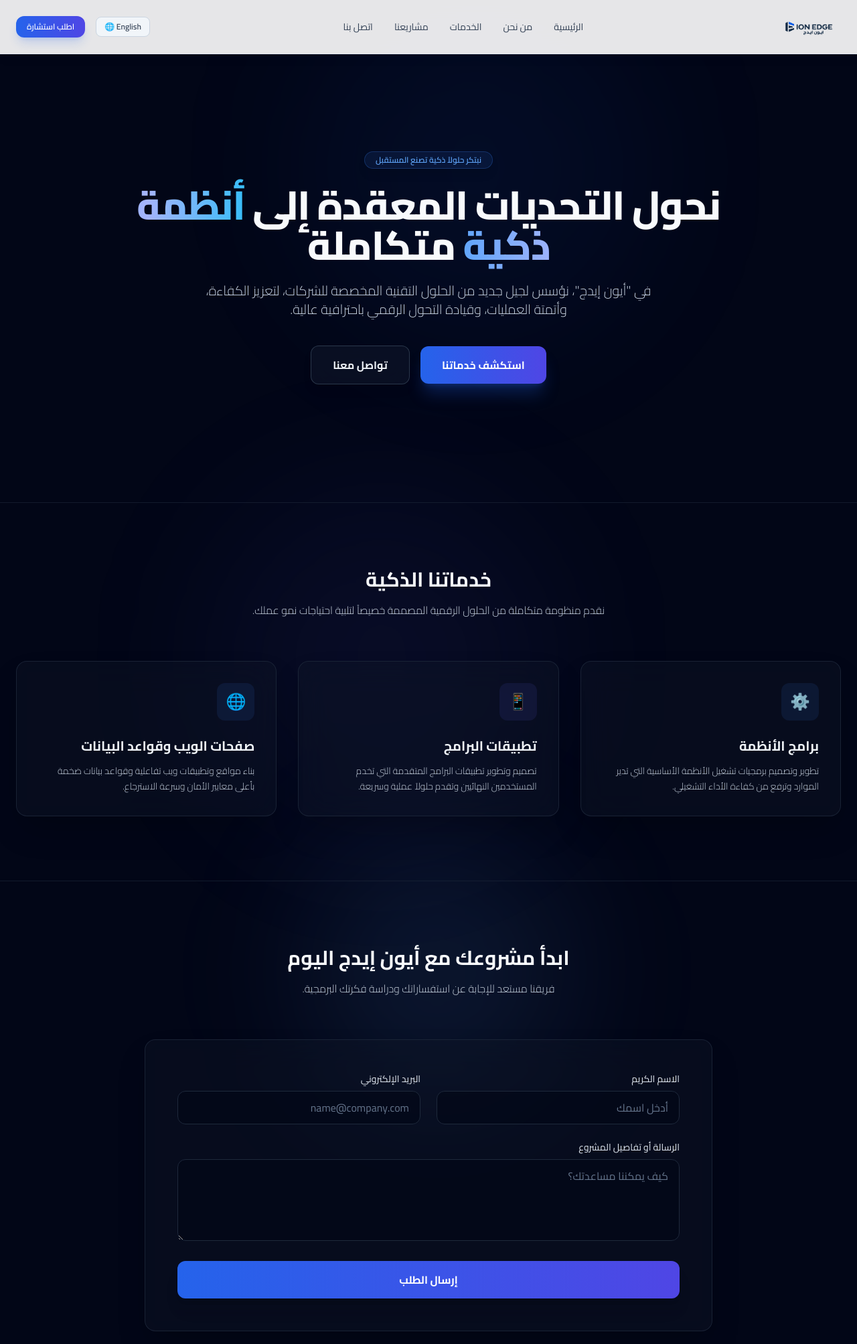
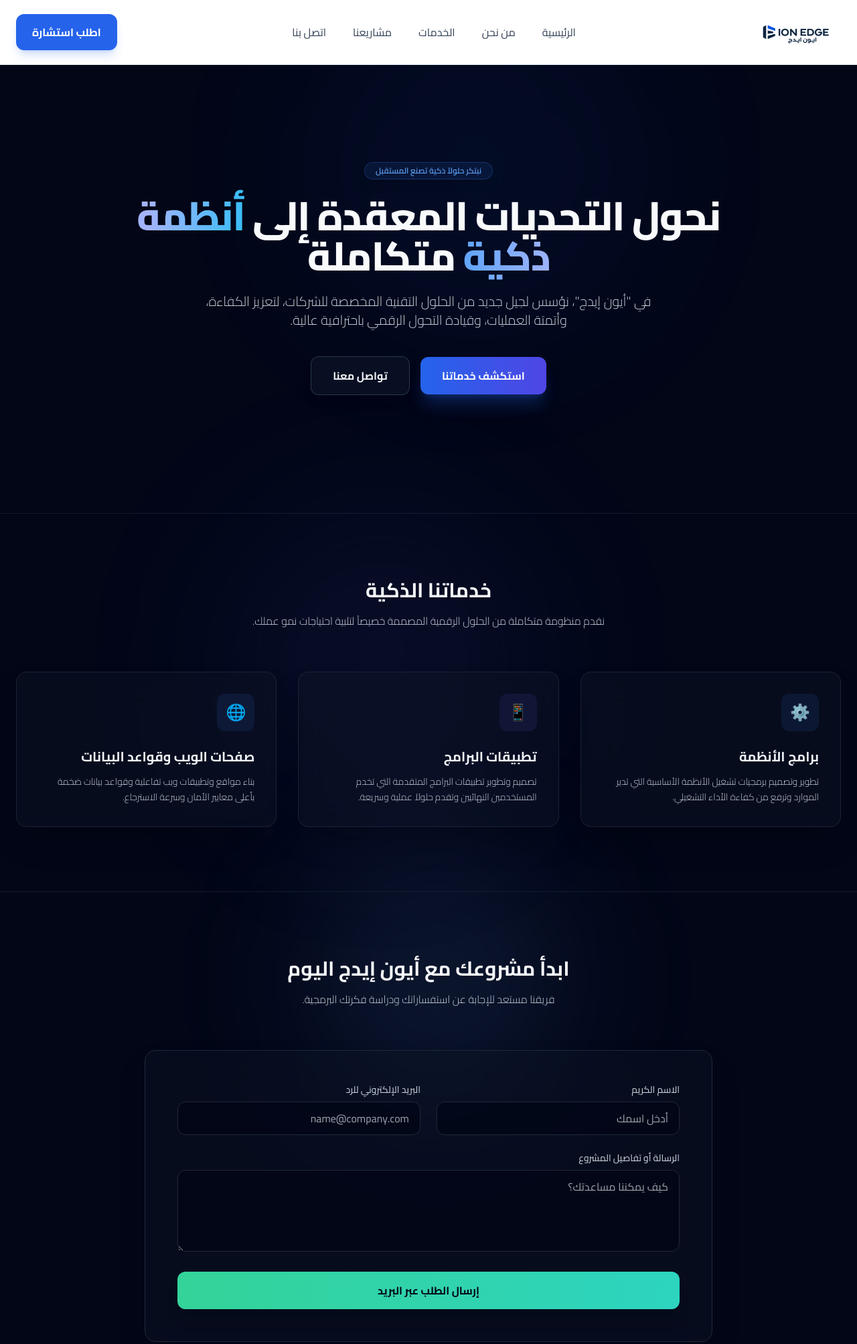
Before and after one commit to ionedge/ionedge-website, a plain HTML site: page index.html in a window 1280 px wide. Shown: the top 2007 px of the page at 67% size. Drawn offline with nearby package versions, Linux system fonts and the light colour scheme.

Commit message:
Add files via upload

```diff
--- a/index.html
+++ b/index.html
@@ -18,26 +18,32 @@
     <div class="absolute top-1/3 left-1/4 w-[500px] h-[500px] bg-indigo-500/15 rounded-full blur-[120px] -z-10 animate-pulse"></div>
     <div class="absolute bottom-1/4 right-1/3 w-[400px] h-[400px] bg-blue-400/10 rounded-full blur-[100px] -z-10"></div>
 
-    <!-- شريط التنقل العلوي بخلفية بيضاء زجاجية أنيقة -->
-    <header class="sticky top-0 z-50 bg-white/90 backdrop-blur-xl border-b border-slate-200/80 shadow-lg shadow-slate-900/5">
-        <div class="max-w-7xl mx-auto px-6 h-20 flex items-center justify-between">
-            <div class="flex items-center gap-3">
+    <!-- شريط التنقل العلوي بخلفية بيضاء بالكامل وباقي الموقع داكن -->
+<header class="sticky top-0 z-50 bg-white border-b border-slate-200 shadow-sm">
+    <div class="max-w-7xl mx-auto px-6 h-24 flex items-center justify-between">
+
+        <!-- منطقة الشعار -->
+        <div class="flex items-center gap-4">
             <a href="index.html" class="flex items-center group">
-                    <img src="logoblue.png" alt="IonEdge Logo" class="h-10 w-auto object-contain group-hover:scale-105 transition duration-300">
+                <img src="logoBlue.png" alt="IonEdge Logo" class="h-14 w-auto object-contain group-hover:scale-105 transition duration-300">
             </a>
         </div>
 
-            <nav class="hidden md:flex items-center gap-8 text-sm font-medium text-slate-700">
-                <a href="index.html" class="hover:text-blue-600 transition" data-translate="nav-home">الرئيسية</a>
-                <a href="about.html" class="hover:text-blue-600 transition" data-translate="nav-about">من نحن</a>
-                <a href="services.html" class="hover:text-blue-600 transition" data-translate="nav-services">الخدمات</a>
-                <a href="portfolio.html" class="hover:text-blue-600 transition" data-translate="nav-portfolio">مشاريعنا</a>
-                <a href="#contact" class="hover:text-blue-600 transition" data-translate="nav-contact">اتصل بنا</a>
+        <!-- روابط القائمة (نصوص رمادية غامقة لتناسب الخلفية البيضاء) -->
+        <nav class="hidden md:flex items-center gap-10 text-base font-medium text-slate-700">
+            <a href="index.html" class="hover:text-blue-600 transition">الرئيسية</a>
+            <a href="about.html" class="hover:text-blue-600 transition">من نحن</a>
+            <a href="services.html" class="hover:text-blue-600 transition">الخدمات</a>
+            <a href="portfolio.html" class="hover:text-blue-600 transition">مشاريعنا</a>
+            <a href="#contact" class="hover:text-blue-600 transition">اتصل بنا</a>
         </nav>
 
-            <div class="flex items-center gap-4">
-                <button onclick="toggleLanguage()" id="lang-btn" class="px-3 py-1.5 rounded-lg bg-slate-100 hover:bg-slate-200 text-slate-700 text-xs font-semibold border border-slate-300 transition">English 🌐</button>
-               <a href="index.html#contact" class="px-4 py-2 rounded-xl bg-gradient-to-r from-blue-600 to-indigo-600 hover:from-blue-500 hover:to-indigo-500 text-white font-semibold text-xs transition shadow-lg shadow-blue-600/20 hover:scale-105 whitespace-nowrap" data-translate="cta-consultation">اطلب استشارة</a>
+        <!-- زر الطلب -->
+        <div>
+            <a href="#contact" class="px-6 py-3 rounded-xl bg-blue-600 hover:bg-blue-700 text-white font-bold text-base transition shadow-lg shadow-blue-600/20">
+                اطلب استشارة
+            </a>
+        </div>
     </div>
 </header>
 
@@ -98,34 +104,54 @@
         </div>
     </section>
 
-    <!-- قسم اتصل بنا -->
-    <section id="contact" class="py-24 relative border-t border-slate-800/60">
+   <!-- قسم اتصل بنا بالطريقة المباشرة (mailto) -->
+<section id="contact" class="py-24 border-t border-slate-800/60 relative">
     <div class="max-w-4xl mx-auto px-6">
         <div class="text-center mb-16">
-                <h2 class="text-3xl font-bold mb-4 text-slate-50" data-translate="contact-heading">ابدأ مشروعك مع أيون إيدج اليوم</h2>
-                <p class="text-slate-300 font-light" data-translate="contact-subheading">فريقنا مستعد للإجابة عن استفساراتك ودراسة فكرتك البرمجية.</p>
+            <h2 class="text-3xl font-bold mb-4 text-slate-50">ابدأ مشروعك مع أيون إيدج اليوم</h2>
+            <p class="text-slate-300 font-light">فريقنا مستعد للإجابة عن استفساراتك ودراسة فكرتك البرمجية.</p>
         </div>
-            <form class="p-8 lg:p-12 rounded-2xl bg-slate-900/40 backdrop-blur-xl border border-slate-800/80 grid gap-6 shadow-2xl">
+
+        <!-- استخدام JavaScript لتجهيز إيميل مرسل إلى ionedge@zohomail.com -->
+        <form onsubmit="sendViaMailto(event)" class="p-8 lg:p-12 rounded-2xl bg-slate-900/40 backdrop-blur-xl border border-slate-800 grid gap-6 shadow-2xl">
             <div class="grid md:grid-cols-2 gap-6">
                 <div>
-                        <label class="block text-sm font-medium mb-2 text-slate-200" data-translate="form-name">الاسم الكريم</label>
-                        <input type="text" data-translate-placeholder="ph-name" placeholder="أدخل اسمك" class="w-full bg-slate-950/60 border border-slate-800 rounded-xl px-4 py-3 text-slate-100 focus:outline-none focus:border-blue-500 transition placeholder:text-slate-500">
+                    <label class="block text-sm font-medium mb-2 text-slate-300">الاسم الكريم</label>
+                    <input type="text" id="contact-name" required placeholder="أدخل اسمك" class="w-full bg-slate-950/80 border border-slate-800 rounded-xl px-4 py-3 text-slate-100 focus:outline-none focus:border-emerald-400 transition">
                 </div>
                 <div>
-                        <label class="block text-sm font-medium mb-2 text-slate-200" data-translate="form-email">البريد الإلكتروني</label>
-                        <input type="email" data-translate-placeholder="ph-email" placeholder="name@company.com" class="w-full bg-slate-950/60 border border-slate-800 rounded-xl px-4 py-3 text-slate-100 focus:outline-none focus:border-blue-500 transition placeholder:text-slate-500">
+                    <label class="block text-sm font-medium mb-2 text-slate-300">البريد الإلكتروني للرد</label>
+                    <input type="email" id="contact-email" required placeholder="name@company.com" class="w-full bg-slate-950/80 border border-slate-800 rounded-xl px-4 py-3 text-slate-100 focus:outline-none focus:border-emerald-400 transition">
                 </div>
             </div>
             <div>
-                    <label class="block text-sm font-medium mb-2 text-slate-200" data-translate="form-msg">الرسالة أو تفاصيل المشروع</label>
-                    <textarea rows="4" data-translate-placeholder="ph-msg" placeholder="كيف يمكننا مساعدتك؟" class="w-full bg-slate-950/60 border border-slate-800 rounded-xl px-4 py-3 text-slate-100 focus:outline-none focus:border-blue-500 transition placeholder:text-slate-500"></textarea>
+                <label class="block text-sm font-medium mb-2 text-slate-300">الرسالة أو تفاصيل المشروع</label>
+                <textarea id="contact-message" rows="4" required placeholder="كيف يمكننا مساعدتك؟" class="w-full bg-slate-950/80 border border-slate-800 rounded-xl px-4 py-3 text-slate-100 focus:outline-none focus:border-emerald-400 transition"></textarea>
             </div>
-                <button type="submit" class="w-full py-4 rounded-xl bg-gradient-to-r from-blue-600 to-indigo-600 hover:from-blue-500 hover:to-indigo-500 text-white font-bold transition shadow-xl" data-translate="form-submit">
-                    إرسال الطلب
+            <button type="submit" class="w-full py-4 rounded-xl bg-gradient-to-r from-emerald-400 to-teal-400 hover:from-emerald-500 hover:to-teal-500 text-slate-950 font-bold transition shadow-xl hover:scale-[1.01]">
+                إرسال الطلب عبر البريد
             </button>
         </form>
     </div>
 </section>
+
+<!-- دالة الجافاسكريبت لفتح برنامج البريد بتفاصيل العميل -->
+<script>
+function sendViaMailto(event) {
+    event.preventDefault();
+
+    const name = document.getElementById('contact-name').value;
+    const email = document.getElementById('contact-email').value;
+    const message = document.getElementById('contact-message').value;
+
+    const recipient = "ionedge@zohomail.com";
+    const subject = encodeURIComponent(`رسالة جديدة من الموقع التقني - بواسطة: ${name}`);
+    const body = encodeURIComponent(`الاسم: ${name}\nالبريد الإلكتروني: ${email}\n\nنص الرسالة:\n${message}`);
+
+    // فتح عميل البريد الإلكتروني الخاص بالمستخدم مع تعبئة البيانات تلقائياً
+    window.location.href = `mailto:${recipient}?subject=${subject}&body=${body}`;
+}
+</script>
 
     <!-- التذييل -->
     <footer class="py-12 bg-slate-950/80 backdrop-blur-lg border-t border-slate-800/80 text-center text-sm text-slate-400">
```
Also changed, not shown: about.html (+19 -14 lines), portfolio.html (+19 -14 lines), services.html (+19 -14 lines). Lines whose indentation alone changed are shown as unchanged.
